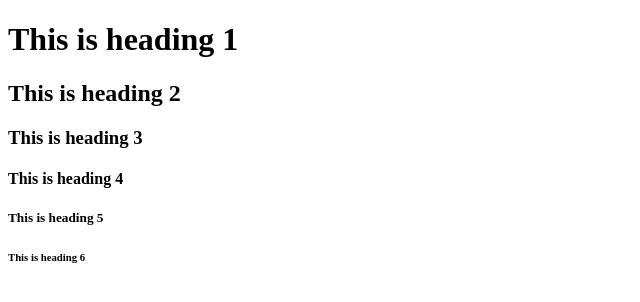
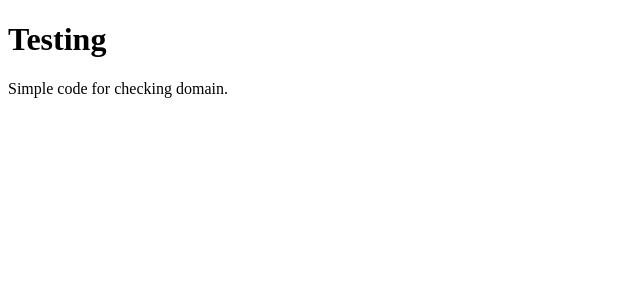
Before and after one commit to HarshitGupta3017/HarshitGupta3017.github.io, a plain HTML site: page index.html in a window 1280 px wide. Shown: the whole page, without its empty margins (0-640 px from the left). Drawn offline with Linux system fonts and the light colour scheme.

Commit message:
Update index.html

```diff
--- a/index.html
+++ b/index.html
@@ -2,12 +2,8 @@
 <html>
 <body>
 
-<h1>This is heading 1</h1>
-<h2>This is heading 2</h2>
-<h3>This is heading 3</h3>
-<h4>This is heading 4</h4>
-<h5>This is heading 5</h5>
-<h6>This is heading 6</h6>
+<h1>Testing</h1>
+<p>Simple code for checking domain.</p>
 
 </body>
 </html>
```
